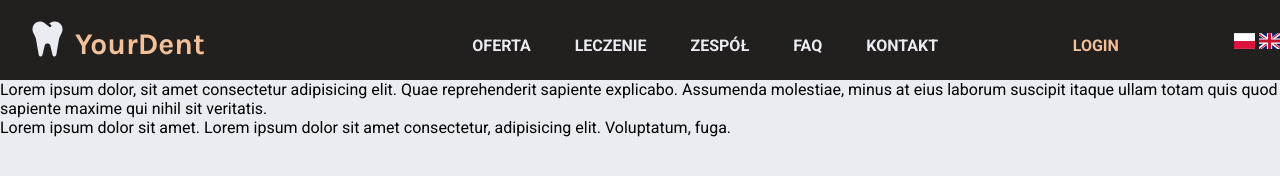
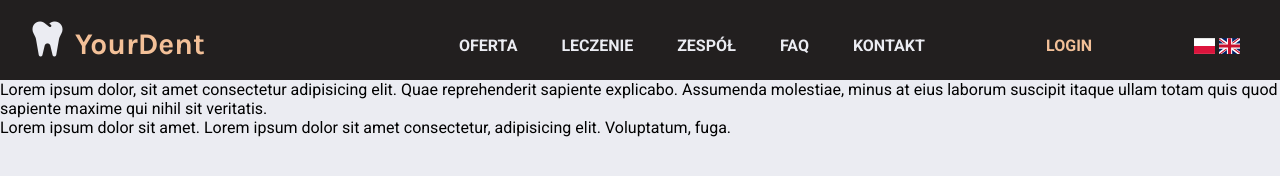
Before and after one commit to AdamsF16/dentist, a website: page index.html in a window 1280 px wide. Drawn offline with nearby package versions, Linux system fonts and the light colour scheme.

Commit message:
desktop nav

```diff
--- a/index.html
+++ b/index.html
@@ -29,8 +29,8 @@
 			<a href="" class="nav__login">Login</a>
 		</div>
    		<div class="nav__language-box">
-        	<span class="fi fi-pl"></span>
-        	<span class="fi fi-gb"></span>
+        	<a href=""><span class="fi fi-pl"></span></a>
+        	<a href=""><span class="fi fi-gb"></span></a>
     	</div>
 		<div class="nav__mobile-box">
 			<div class="nav__mobile-icon"></div>
--- a/src/sass/_mixins.scss
+++ b/src/sass/_mixins.scss
@@ -1,3 +1,5 @@
+@use './colors' as *;
+
 @mixin hover-style {
     &::before, &::after {
         content: '';
--- a/src/sass/style.scss
+++ b/src/sass/style.scss
@@ -47,9 +47,11 @@ nav {
 	}
 
 	&__logo-box {
+		position: relative;
 		margin-left: 25px;
 		padding: 0px 5px;
 		min-width: 130px;
+		@include hover-style;
 	}
 
 	&__logo {
@@ -78,7 +80,7 @@ nav {
 		font-size: 16px;
 		font-weight: bold;
 		text-transform: uppercase;
-		transition: color .3s;
+		transition: color 0.3s;
 
 		&:hover {
 			color: $main-orange;
@@ -97,6 +99,11 @@ nav {
 		font-weight: bold;
 		@include hover-style;
 	}
+
+	&__language-box {
+		margin-right: 40px;
+		margin-top: 10px;
+	}
 }
 
 @media (min-width: 576px) {
```
Also changed, not shown: dist/css/style.min.css, 1 other file.
